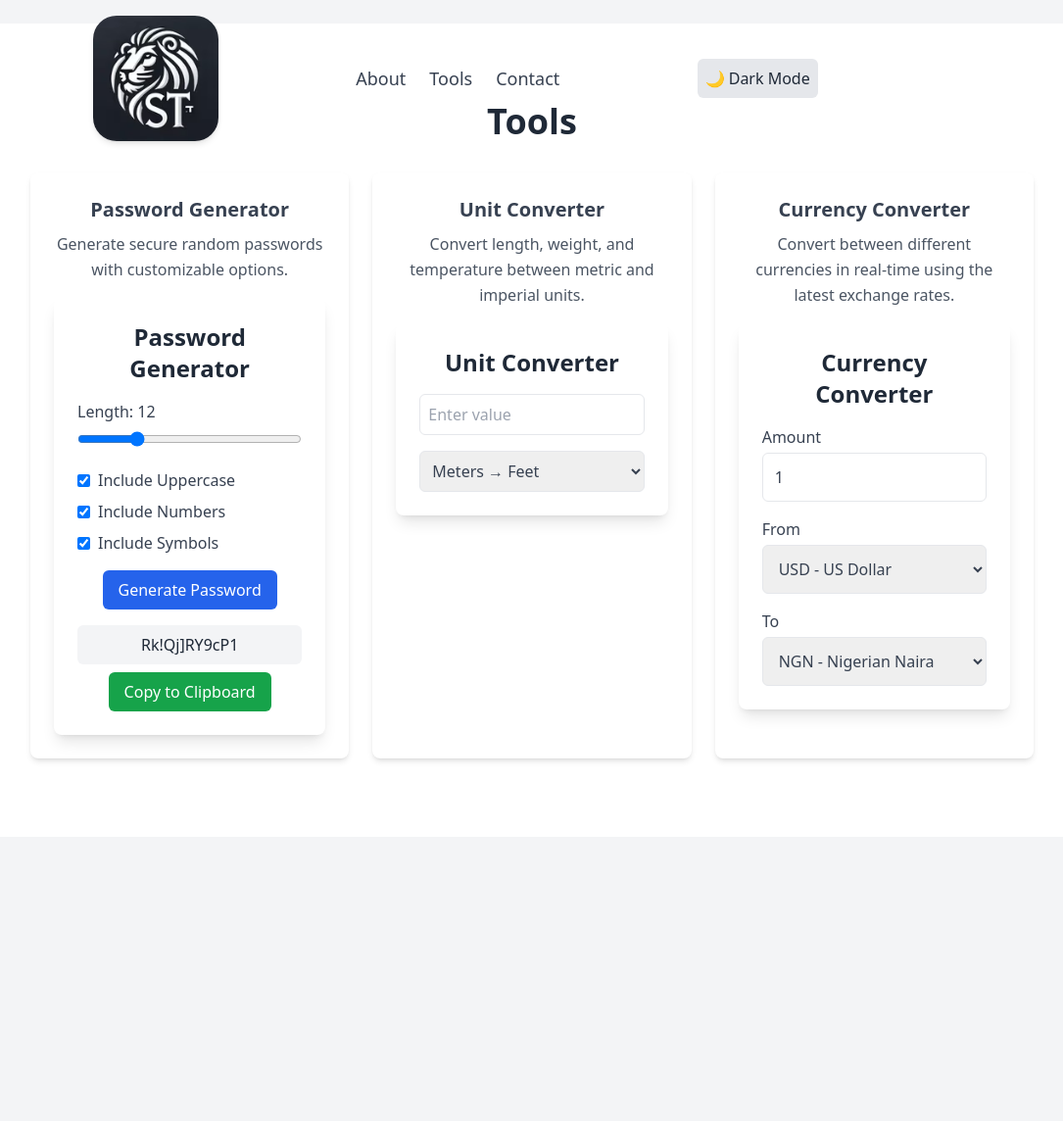
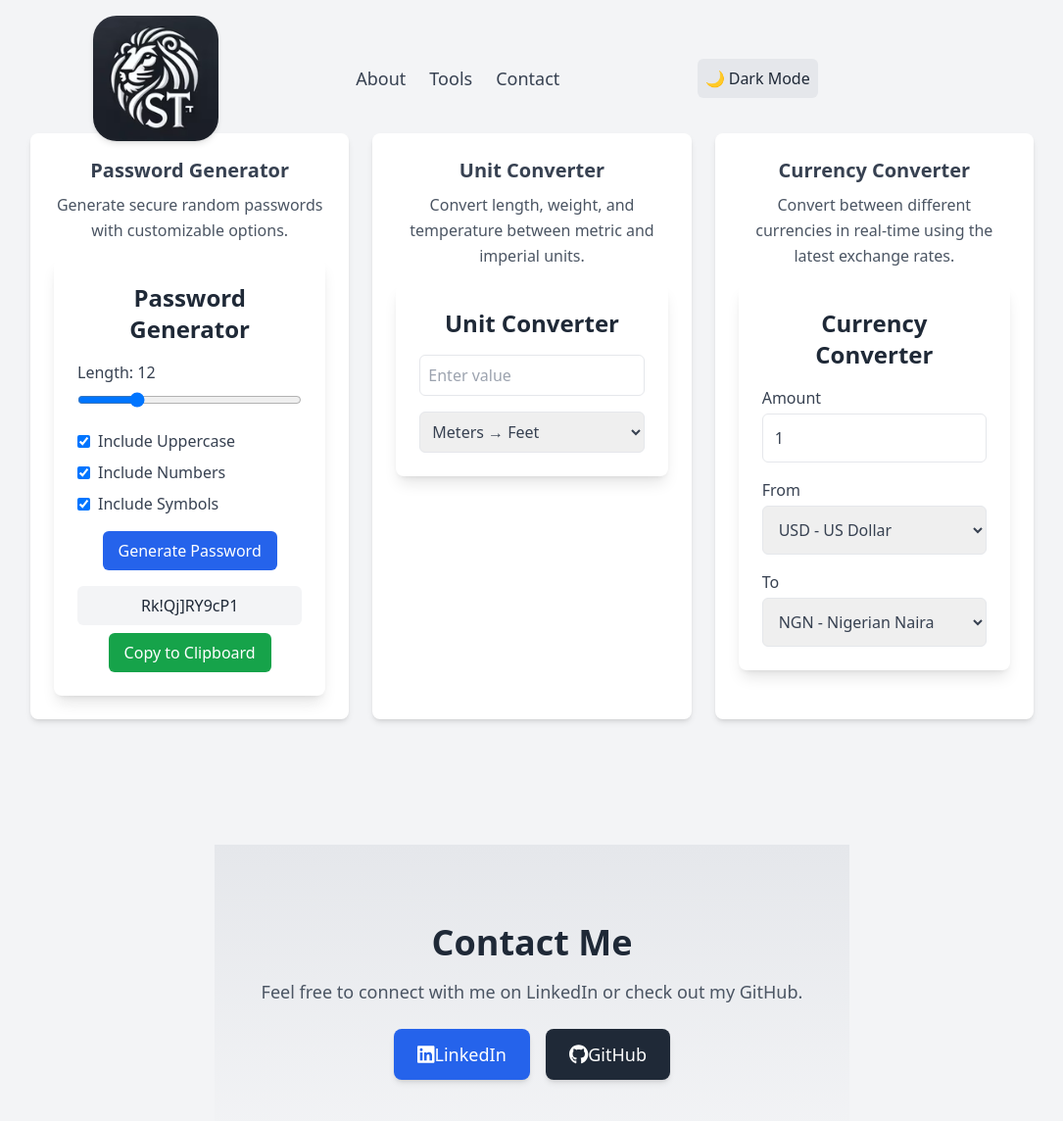
Before and after one commit to sethorpe/portfolio-site, a Next.js app: page /tools in a window 1280 px wide. Shown: the top 1144 px of the page at 98% size, without its empty margins (97-1182 px from the left). Before the commit the page ends 854 px from the top, so only its background shows below. Built offline with nearby package versions, Linux system fonts and the light colour scheme; no server answers.

Commit message:
Add Contact

```diff
--- a/app/tools/page.js
+++ b/app/tools/page.js
@@ -3,6 +3,7 @@ import React from "react";
 import { motion } from "framer-motion";
 import dynamic from "next/dynamic";
 import Navbar from "../components/Navbar";
+import Contact from "../components/Contact";
 
 const PasswordGenerator = dynamic(() => import("../components/PasswordGenerator"), { ssr: false });
 const Converter = dynamic(() => import ("../components/Converter"), { ssr: false });
@@ -13,15 +14,17 @@ export default function Tools() {
         <>
             <Navbar />
             <br />
+            <main className="flex flex-col items-center bg-gray-100 dark:bg-gray-900 px-6 space-y-8 md:space-y-12">
             <motion.section
                 id="tools"
                 // className="w-full py-20 bg-gray-100 dark:bg-gray-900 text-center transition-all"
-                className="w-full py-20 bg-white dark:bg-gray-900 text-center transition-all"
+                // className="w-full py-20 bg-white dark:bg-gray-900 text-center transition-all"
+                className="py-20 bg-gray-100 dark:bg-gray-900 text-center transition-all"
                 initial={{ opacity: 0, y: 50 }}
                 whileInView={{ opacity: 1, y: 0 }}
                 transition={{ duration: 0.8 }}
             >
-                <h2 className="text-4xl font-bold text-gray-800 dark:text-white">Tools</h2>
+                {/* <h2 className="text-4xl font-bold text-gray-800 dark:text-white">Tools</h2> */}
                 <div className="mt-8 grid grid-cols-1 md:grid-cols-2 lg:grid-cols-3 gap-6 max-w-5xl mx-auto">
                     <motion.div className="bg-white dark:bg-gray-800 p-6 rounded-lg shadow-md transition-all">
                         <h3 className="text-xl font-semibold text-gray-700 dark:text-gray-300">Password Generator</h3>
@@ -52,6 +55,8 @@ export default function Tools() {
                     </motion.div>
                 </div>
             </motion.section>
+            <Contact />
+            </main>
         </>
     );
 }
```
